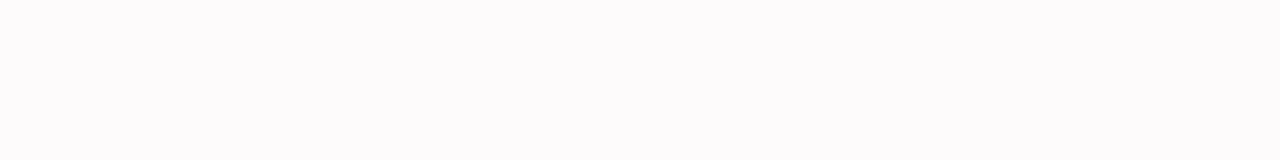
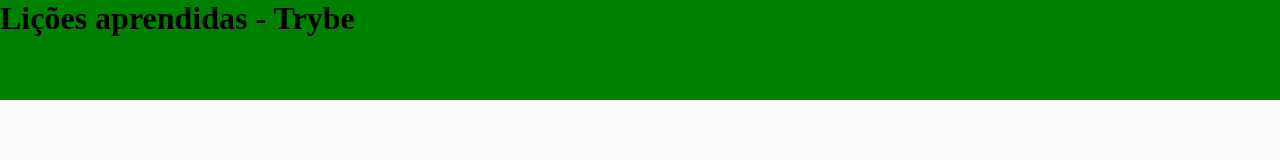
Before and after one commit to Pedroicn/1st-Lessons-learned, a plain HTML site: page index.html in a window 1280 px wide. Drawn offline with Linux system fonts and the light colour scheme.

Commit message:
Requisito 2

```diff
--- a/index.html
+++ b/index.html
@@ -8,6 +8,9 @@
     <link rel="stylesheet" href="style.css">
 </head>
 <body>
+    <header id="cabecalho">
+        <h1 id="titulo">Lições aprendidas - Trybe</h1>
 
+    </header>
 </body>
 </html>
--- a/style.css
+++ b/style.css
@@ -1,3 +1,16 @@
 body {
     background-color: rgb(253, 251, 251);
+    margin: 0px 0px;
 }
+
+header {
+    background-color: green;
+    position: fixed;
+    margin-top: 0;
+    width: 100%;
+    height: 100px;
+}
+
+#titulo {
+    margin-top: 0;
+}
```
